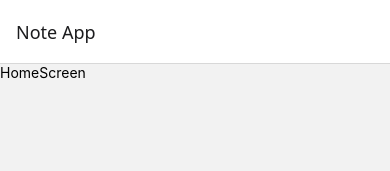
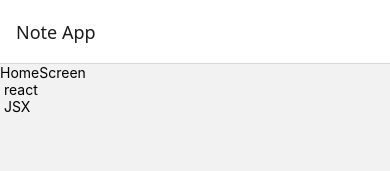
Before and after one commit to IronSid3e/note-app, a React Native app: screen /Home in a window 390 px wide. Shown: the top 171 px of the page. Built offline with nearby package versions, Linux system fonts and the light colour scheme.

Commit message:
set context and list

```diff
--- a/App.js
+++ b/App.js
@@ -4,6 +4,7 @@ import { NavigationContainer } from "@react-navigation/native";
 import { createNativeStackNavigator } from "@react-navigation/native-stack";
 import HomeScreen from "./screens/HomeScreen";
 import CreateScreen from "./screens/CreateScreen";
+import { BlogProvider } from "./context/BlogContext";
 
 const Stack = createNativeStackNavigator();
 
@@ -19,9 +20,11 @@ export default function App() {
 
 
   return (
-    <NavigationContainer>
-      <RootStack/>
-    </NavigationContainer>
+    <BlogProvider>
+      <NavigationContainer>
+        <RootStack/>
+      </NavigationContainer>
+    </BlogProvider>
   );
 }
 
--- /dev/null
+++ b/context/BlogContext.js
@@ -0,0 +1,14 @@
+import react from "react";
+const BlogContext = react.createContext();
+
+export const BlogProvider = ({children}) => {
+
+    const blogPosts=[{title:'react'}, {title: 'JSX'}]
+
+    return (
+    <BlogContext.Provider value = {blogPosts}>
+        {children}
+    </BlogContext.Provider>
+    )
+};
+export default BlogContext;
--- a/screens/HomeScreen.js
+++ b/screens/HomeScreen.js
@@ -1,10 +1,19 @@
-import { StyleSheet, Text, View } from 'react-native'
-import React from 'react'
+import { StyleSheet, Text, View , FlatList} from 'react-native'
+import React, {useContext} from 'react'
+import BlogContext from '../context/BlogContext'
 
 export default function HomeScreen() {
+  const blogPosts = useContext(BlogContext)
   return (
     <View>
       <Text>HomeScreen</Text>
+      <FlatList
+      data ={blogPosts}
+      keyExtractor = {blogPost => blogPost.title}
+      renderItem= {({item}) => {
+        return <Text> {item.title}</Text>
+      }}
+      />
     </View>
   )
 }
```
Also changed, not shown: 1 other file (tests, documents, lock files or other folders).
